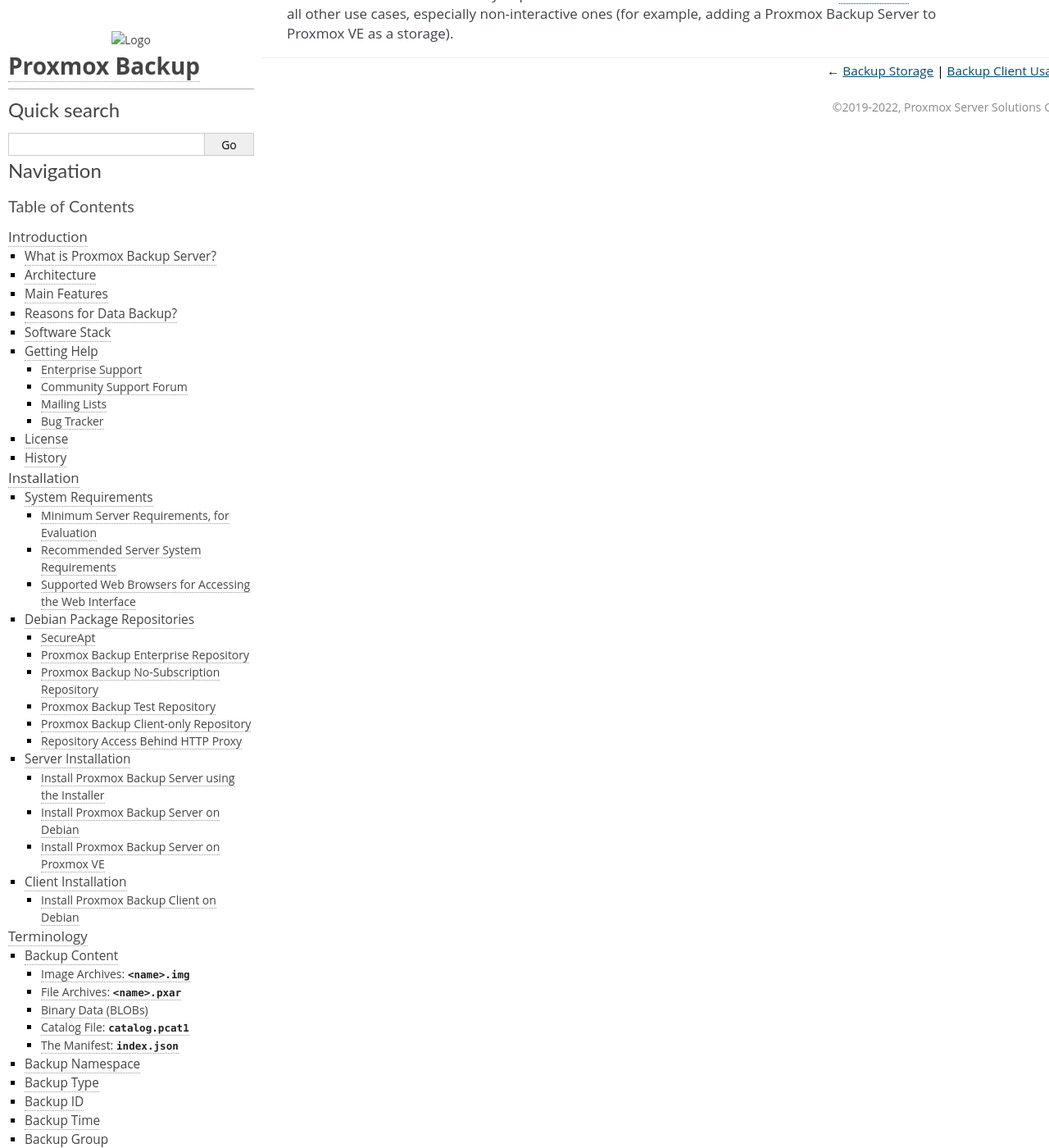
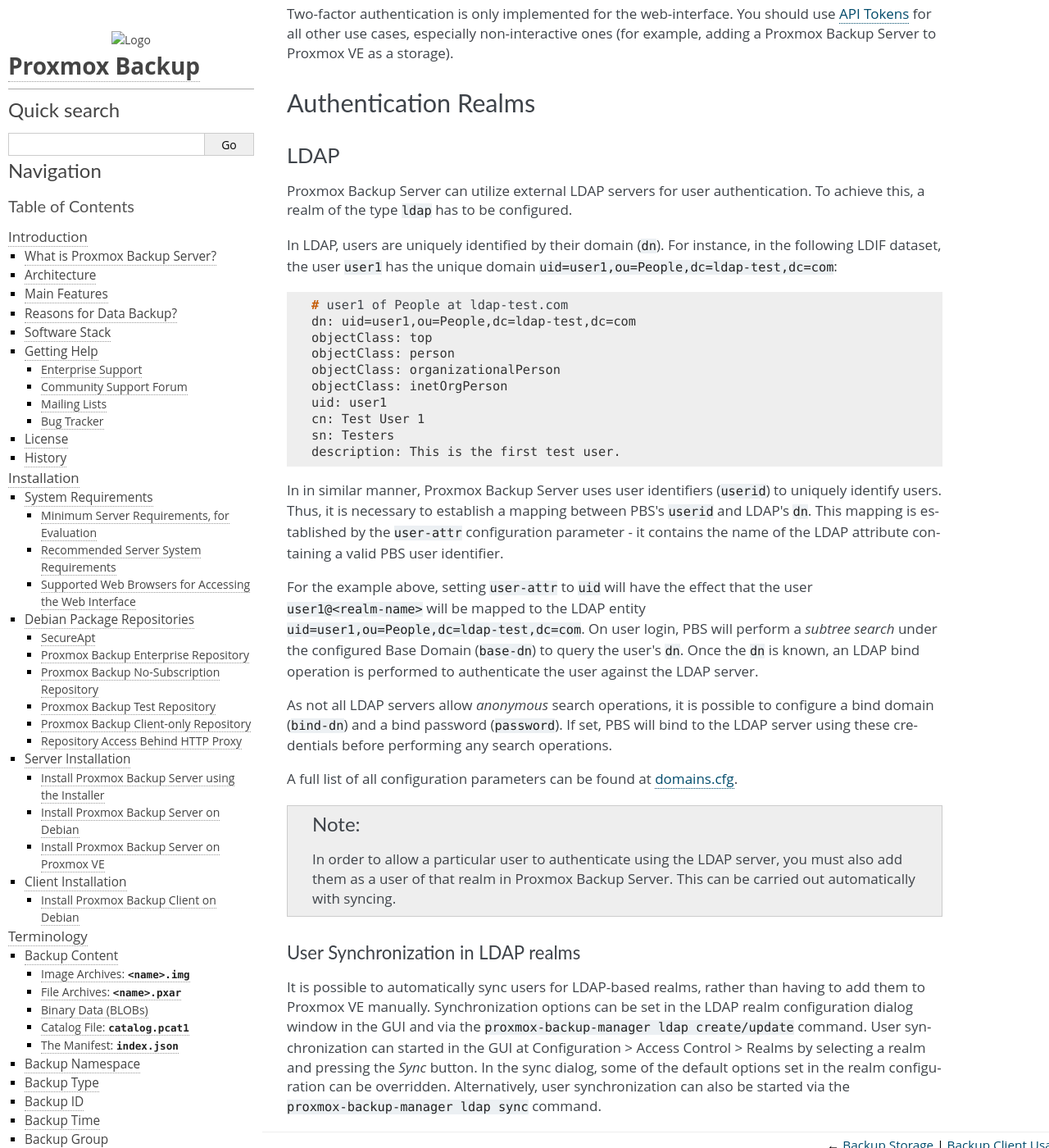
Before and after one commit to rikka-chunibyo/PBS-X, a Sphinx documentation site: the page built from docs/user-management.rst, in a window 1280 px wide and 1400 px high, scrolled down 12086 px. Shown: the whole window at 82% size. Built offline with Sphinx 7.4.7, drawn with Linux system fonts in a browser that asks for light colours; some of the changed text lies outside the part shown.

Commit message:
docs: add documentation for LDAP realms
Signed-off-by: Lukas Wagner <l.wagner@proxmox.com>

```diff
--- a/docs/configuration-files.rst
+++ b/docs/configuration-files.rst
@@ -36,8 +36,10 @@ Options
 
 .. include:: config/datastore/config.rst
 
+.. _domains.cfg:
+
 ``domains.cfg``
-~~~~~~~~~~~~~~~~~
+~~~~~~~~~~~~~~~
 
 File Format
 ^^^^^^^^^^^
--- a/docs/user-management.rst
+++ b/docs/user-management.rst
@@ -24,6 +24,8 @@ choose the realm when you add a new user. Possible realms are:
 
 :openid: OpenID Connect server. Users can authenticate against an external
          OpenID Connect server.
+
+:ldap: LDAP server. Users can authenticate against external LDAP servers.
 
 After installation, there is a single user, ``root@pam``, which corresponds to
 the Unix superuser. User configuration information is stored in the file
@@ -560,3 +562,59 @@ Two-factor authentication is only implemented for the web-interface. You should
 use :ref:`API Tokens <user_tokens>` for all other use cases, especially
 non-interactive ones (for example, adding a Proxmox Backup Server to Proxmox VE
 as a storage).
+
+
+Authentication Realms
+---------------------
+
+.. _user_realms_ldap:
+
+LDAP
+~~~~
+
+Proxmox Backup Server can utilize external LDAP servers for user authentication. To achieve this,
+a realm of the type ``ldap`` has to be configured.
+
+In LDAP, users are uniquely identified
+by their domain (``dn``). For instance, in the following LDIF dataset, the user ``user1`` has the
+unique domain ``uid=user1,ou=People,dc=ldap-test,dc=com``:
+
+
+.. code-block:: console
+
+  # user1 of People at ldap-test.com
+  dn: uid=user1,ou=People,dc=ldap-test,dc=com
+  objectClass: top
+  objectClass: person
+  objectClass: organizationalPerson
+  objectClass: inetOrgPerson
+  uid: user1
+  cn: Test User 1
+  sn: Testers
+  description: This is the first test user.
+
+In in similar manner, Proxmox Backup Server uses user identifiers (``userid``) to uniquely identify users.
+Thus, it is necessary to establish a mapping between PBS's ``userid`` and LDAP's ``dn``.
+This mapping is established by the ``user-attr`` configuration parameter - it contains the name of the
+LDAP attribute containing a valid PBS user identifier.
+
+For the example above, setting ``user-attr`` to ``uid`` will have the effect that the user ``user1@<realm-name>`` will be mapped to the LDAP entity
+``uid=user1,ou=People,dc=ldap-test,dc=com``. On user login, PBS will perform a `subtree search` under the configured Base Domain (``base-dn``) to query
+the user's ``dn``. Once the ``dn`` is known, an LDAP bind operation is performed to authenticate the user against the LDAP server.
+
+As not all LDAP servers allow `anonymous` search operations, it is possible to configure a bind domain (``bind-dn``) and a bind password (``password``).
+If set, PBS will bind to the LDAP server using these credentials before performing any search operations.
+
+A full list of all configuration parameters can be found at :ref:`domains.cfg`.
+
+.. note:: In order to allow a particular user to authenticate using the LDAP server, you must also add them as a user of that realm in Proxmox Backup Server.
+  This can be carried out automatically with syncing.
+
+User Synchronization in LDAP realms
+^^^^^^^^^^^^^^^^^^^^^^^^^^^^^^^^^^^
+
+It is possible to automatically sync users for LDAP-based realms, rather than having to add them to Proxmox VE manually.
+Synchronization options can be set in the LDAP realm configuration dialog window in the GUI and via the ``proxmox-backup-manager ldap create/update`` command.
+User synchronization can started in the GUI at Configuration > Access Control > Realms by selecting a realm and pressing the `Sync` button. In the sync dialog,
+some of the default options set in the realm configuration can be overridden. Alternatively,
+user synchronization can also be started via the ``proxmox-backup-manager ldap sync`` command.
```
Also changed, not shown: 1 other file.
